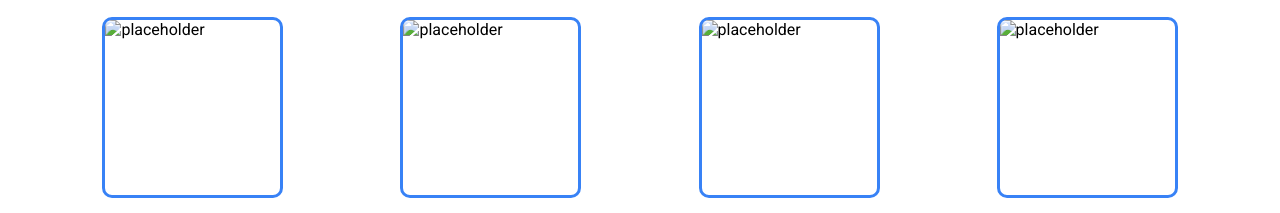
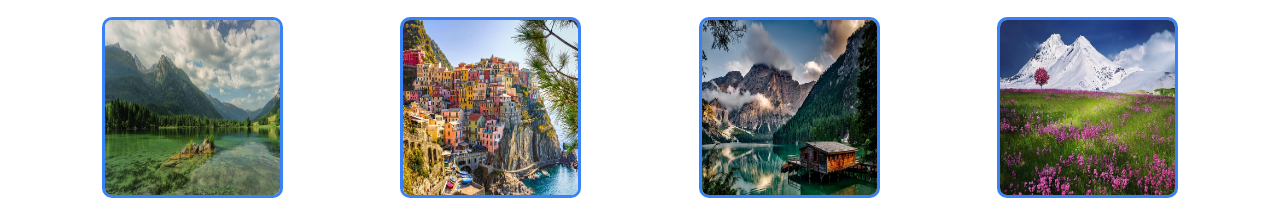
Before and after one commit to shinramyvn/odin-landing-page, a plain HTML site: page index.html in a window 1280 px wide. Shown: the part 559-772 px from the top of the page. Drawn offline with Linux system fonts and the light colour scheme.

Commit message:
Added images to cards

```diff
--- a/index.html
+++ b/index.html
@@ -41,19 +41,19 @@
     <h2 class="information-title">Some random information.</h2>
     <div class="card-container">
         <div class="card">
-            <img alt="placeholder">
+            <img alt="River with trees and mountain in the background" src="./images/1.jpg">
             <p>this is some subtext under an illustration or image</p>
         </div>
         <div class="card">
-            <img alt="placeholder">
+            <img alt="A bunch of colorful houses" src="./images/2.jpg">
             <p>this is some subtext under an illustration or image</p>
         </div>
         <div class="card">
-            <img alt="placeholder">
+            <img alt="Log cabin with mountains and trees in background" src="./images/3.jpg">
             <p>this is some subtext under an illustration or image</p>
         </div>
         <div class="card">
-            <img alt="placeholder">
+            <img alt="Snowy mountain and pink flowers in foreground" src="./images/4.jpg">
             <p>this is some subtext under an illustration or image</p>
         </div>
     </div>
```
Also changed, not shown: images/1.jpg (added), images/2.jpg (added), images/3.jpg (added), images/4.jpg (added).
